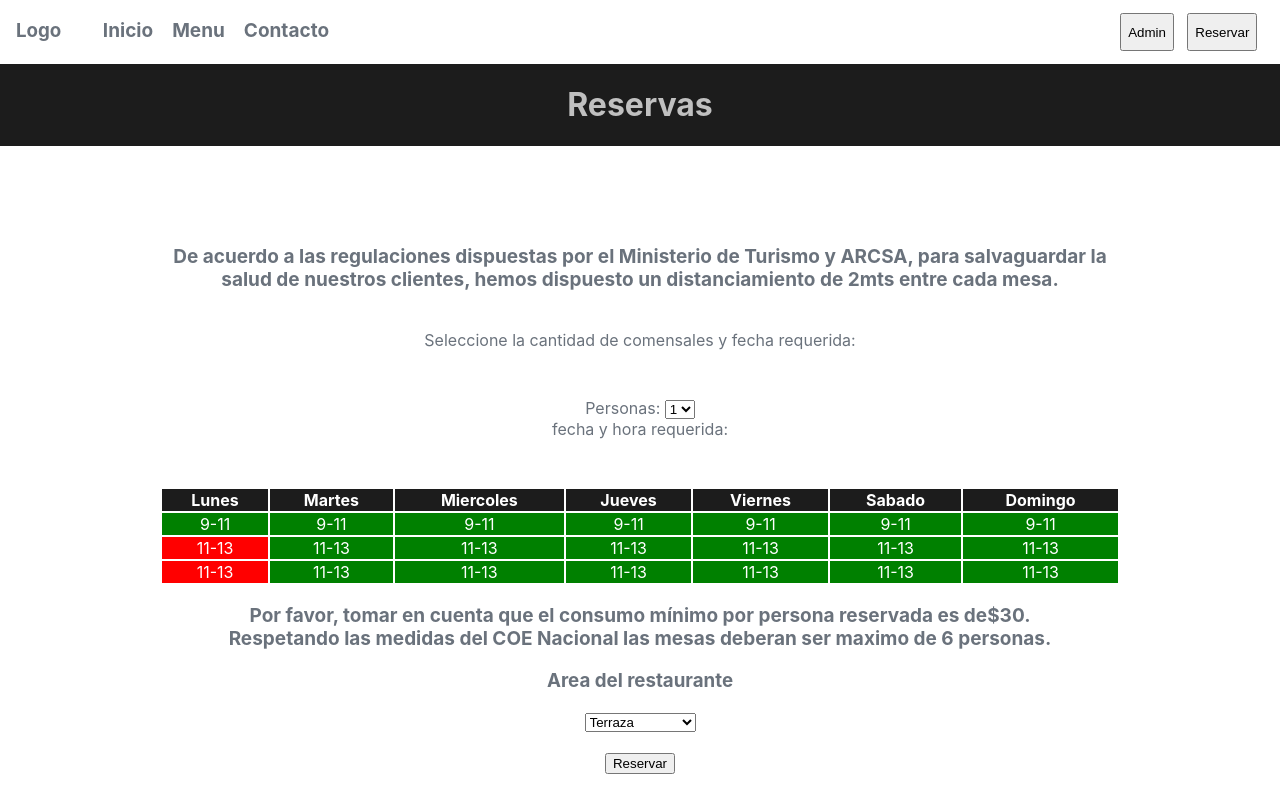
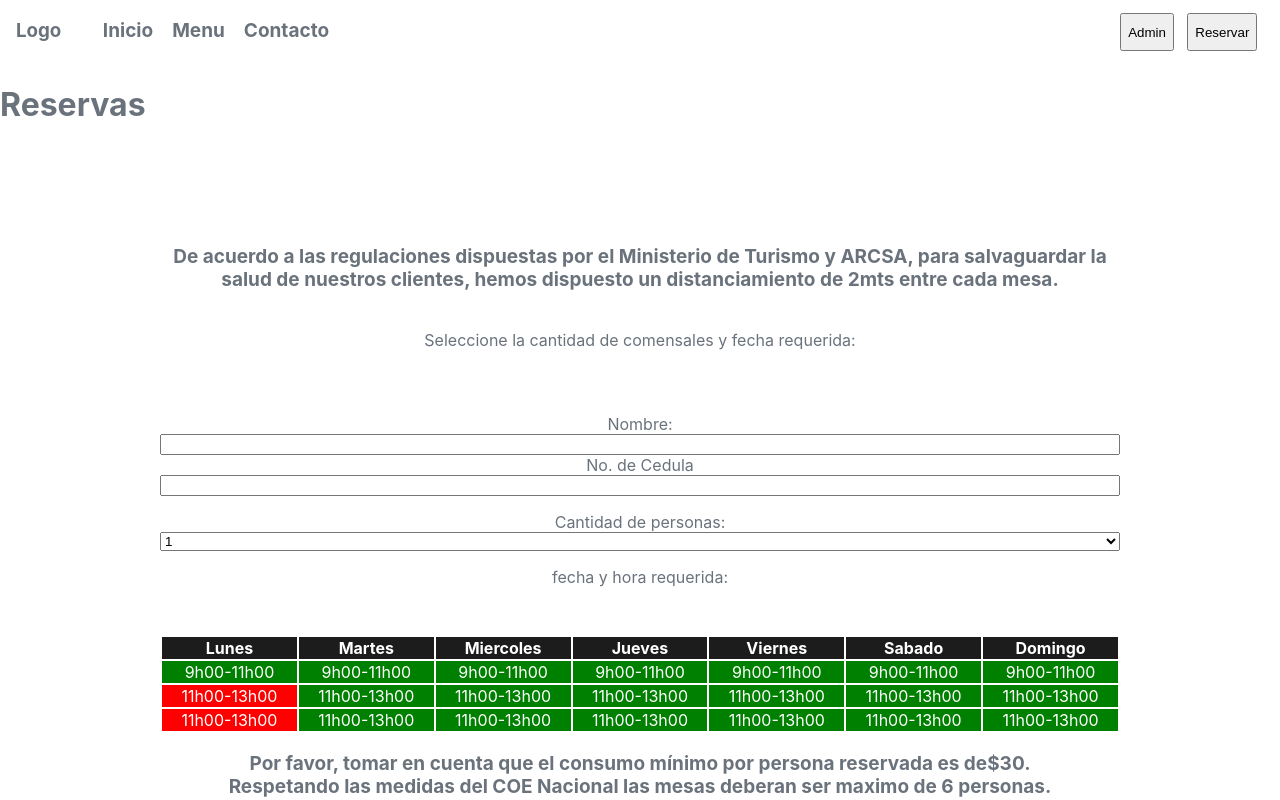
Before and after one commit to Aalzate95/Restaurante-frontend, a React (Create React App) app: page /reservar in a window 1280 px wide. Shown: the top 800 px of the page. Built offline with nearby package versions, Linux system fonts and the light colour scheme.

Commit message:
validation and header Menu

```diff
--- a/src/App.css
+++ b/src/App.css
@@ -1,3 +1,16 @@
 .App {
   text-align: center;
 }
+
+.header{
+  align-items:center;
+  justify-content: middle;
+  text-align:center;
+  background-color:#1C1C1C;
+  position:fixed;
+  width:100%;
+}
+
+.header h1{
+  color:rgb(192, 192, 192);
+}
--- a/src/views/menu/Menu.js
+++ b/src/views/menu/Menu.js
@@ -1,6 +1,12 @@
+import React,{useState, useEffect} from 'react';
+
 const Menu = () => {
     return (
-        <div>Menu</div>
+        <div className="Menu">
+            <div className="header">
+                    <h1>Menu</h1>
+            </div>
+        </div>
      );
 }
 
--- a/src/views/reservar/Reservar.css
+++ b/src/views/reservar/Reservar.css
@@ -4,16 +4,7 @@
 
 }
 
-.Reservar-header{
-    align-items:center;
-    justify-content: middle;
-    text-align:center;
-    background-color:#1C1C1C;
-}
 
-.Reservar-header h1{
-    color:rgb(192, 192, 192);
-}
 
 .Reservar-body{
     margin: 5em 10em 5em 10em;
@@ -37,3 +28,9 @@
 .red{
     color:red;
 }
+
+.Reservar-options div{
+    display:flex;
+    flex-direction:column;
+    margin-top: 1em;
+}
--- a/src/views/reservar/Reservar.js
+++ b/src/views/reservar/Reservar.js
@@ -7,17 +7,19 @@ import DailySchedule from '../../components/dailySchedule/DailySchedule';
 
 
 const data = [
-    [{"id":"1","hora":"9-11","ocupado":false},{"id":"8","hora":"9-11","ocupado":false},{"id":"21","hora":"9-11","ocupado":false},{"id":"28","hora":"9-11","ocupado":false},{"id":"35","hora":"9-11","ocupado":false},{"id":"42","hora":"9-11","ocupado":false},{"id":"49","hora":"9-11","ocupado":false}],
-    [{"id":"2","hora":"11-13","ocupado":true},{"id":"9","hora":"11-13","ocupado":false},{"id":"22","hora":"11-13","ocupado":false},{"id":"29","hora":"11-13","ocupado":false},{"id":"36","hora":"11-13","ocupado":false},{"id":"43","hora":"11-13","ocupado":false},{"id":"48","hora":"11-13","ocupado":false}],
-    [{"id":"3","hora":"11-13","ocupado":true},{"id":"10","hora":"11-13","ocupado":false},{"id":"23","hora":"11-13","ocupado":false},{"id":"30","hora":"11-13","ocupado":false},{"id":"37","hora":"11-13","ocupado":false},{"id":"44","hora":"11-13","ocupado":false},{"id":"49","hora":"11-13","ocupado":false}]
+    [{"id":"1","hora":"9h00-11h00","ocupado":false},{"id":"8","hora":"9h00-11h00","ocupado":false},{"id":"21","hora":"9h00-11h00","ocupado":false},{"id":"28","hora":"9h00-11h00","ocupado":false},{"id":"35","hora":"9h00-11h00","ocupado":false},{"id":"42","hora":"9h00-11h00","ocupado":false},{"id":"49","hora":"9h00-11h00","ocupado":false}],
+    [{"id":"2","hora":"11h00-13h00","ocupado":true},{"id":"9","hora":"11h00-13h00","ocupado":false},{"id":"22","hora":"11h00-13h00","ocupado":false},{"id":"29","hora":"11h00-13h00","ocupado":false},{"id":"36","hora":"11h00-13h00","ocupado":false},{"id":"43","hora":"11h00-13h00","ocupado":false},{"id":"48","hora":"11h00-13h00","ocupado":false}],
+    [{"id":"3","hora":"11h00-13h00","ocupado":true},{"id":"10","hora":"11h00-13h00","ocupado":false},{"id":"23","hora":"11h00-13h00","ocupado":false},{"id":"30","hora":"11h00-13h00","ocupado":false},{"id":"37","hora":"11h00-13h00","ocupado":false},{"id":"44","hora":"11h00-13h00","ocupado":false},{"id":"49","hora":"11h00-13h00","ocupado":false}]
 ]
 
 const Reserva = ({forceUpdate}) => {
     const history = useHistory()
     const [show, setShow] = useState(false)
-    const [cantPersonas,setCantPersonas] = useState('');
-    const [fechaReserva,setFechaReserva] = useState('')
-    const [horario,setHorario] = useState(data)
+    const [cantPersonas,setCantPersonas] = useState(1);
+    const [fechaReserva,setFechaReserva] = useState('');
+    const [horario,setHorario] = useState(data);
+    const [cedula, setCedula] = useState('');
+    const [nombre, setNombre] = useState('');
 
     useEffect(() => {
         setHorario(data);
@@ -29,21 +31,11 @@ const Reserva = ({forceUpdate}) => {
         temp.forEach(row=>{
             return(
                 row.forEach(col=>{
-                    if(id===col.id){
-                        console.log(col)
-                        col['ocupado'] = !col.ocupado
-                    }
+                    if(id===col.id ){col['ocupado'] = !col.ocupado}
                 })
                 )
         })
-        /* for(const row in temp){
-            for(const item in row){
-                if(id===item.id){
-                    console.log(item)
-                    item['ocupado'] = true
-                }
-            }
-        } */
+
         setHorario(temp)
         forceUpdate()
     }
@@ -114,7 +106,14 @@ const Reserva = ({forceUpdate}) => {
                 <label>Seleccione la cantidad de comensales y fecha requerida:</label>
                 <div className="Reservar-options">
                     <div>
-                        <label>Personas: </label>
+                        <label>Nombre:</label>
+                        <input type="text" onChange={(e)=>{setNombre(e.target.value)}}/>
+
+                        <label>No. de Cedula</label>
+                        <input type="text" onChange={(e)=>{setCedula(e.target.value)}}/>
+                    </div>
+                    <div>
+                        <label>Cantidad de personas: </label>
                         <select onChange={(e)=>{setCantPersonas(e.target.value)}}>
                             {RenderCantPersonas}
                         </select>
```
